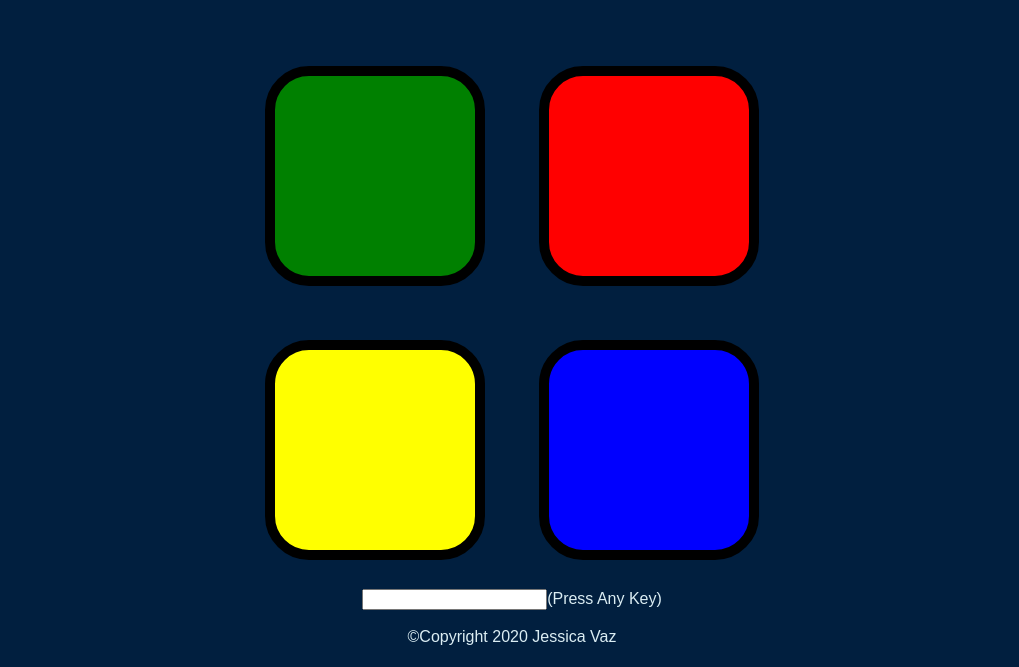
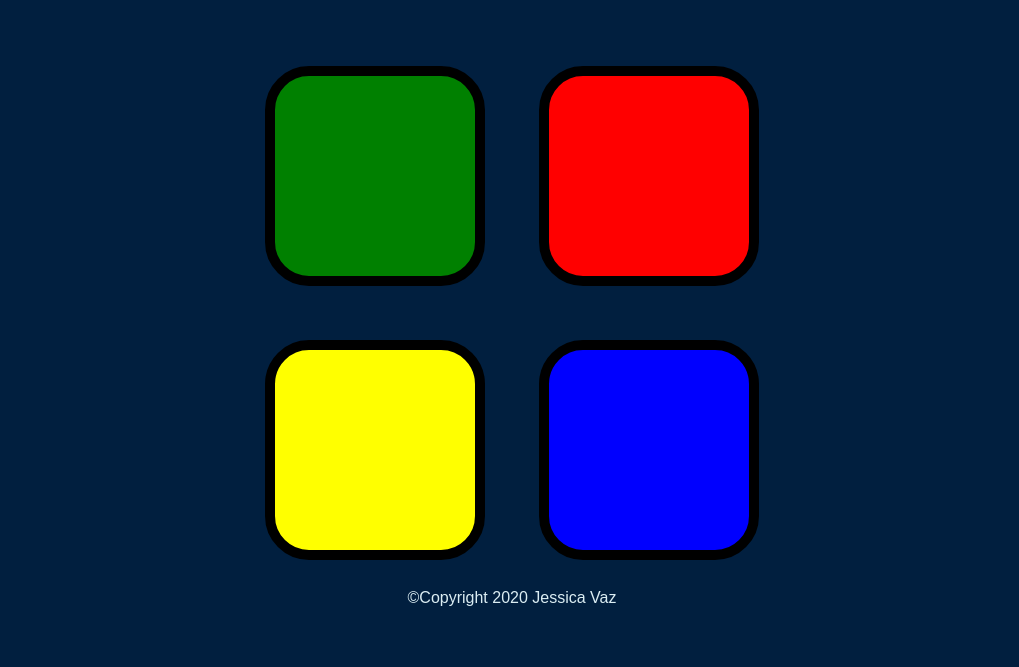
Before and after one commit to jessicavaz16/Simon-Game, a plain HTML site: page index.html in a window 1280 px wide. Shown: the part 133-800 px from the top of the page, without its empty margins (128-1147 px from the left). Drawn offline with nearby package versions, Linux system fonts and the light colour scheme.

Commit message:
update index.html

```diff
--- a/index.html
+++ b/index.html
@@ -39,7 +39,6 @@
 <script src="game.js"></script>
 </body>
 <footer>
-  <input type="text">(Press Any Key)</input><br><br>
   ©Copyright 2020 <a href="https://jessicavaz16.github.io/Personal-Site/"> Jessica Vaz</a>
 </footer>
 
```
